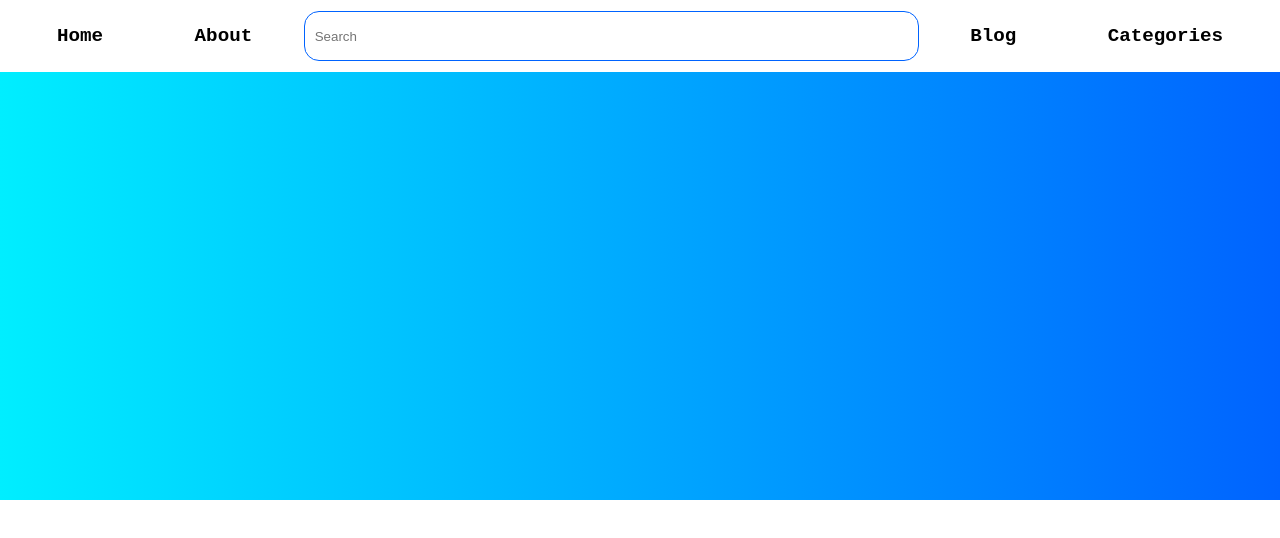
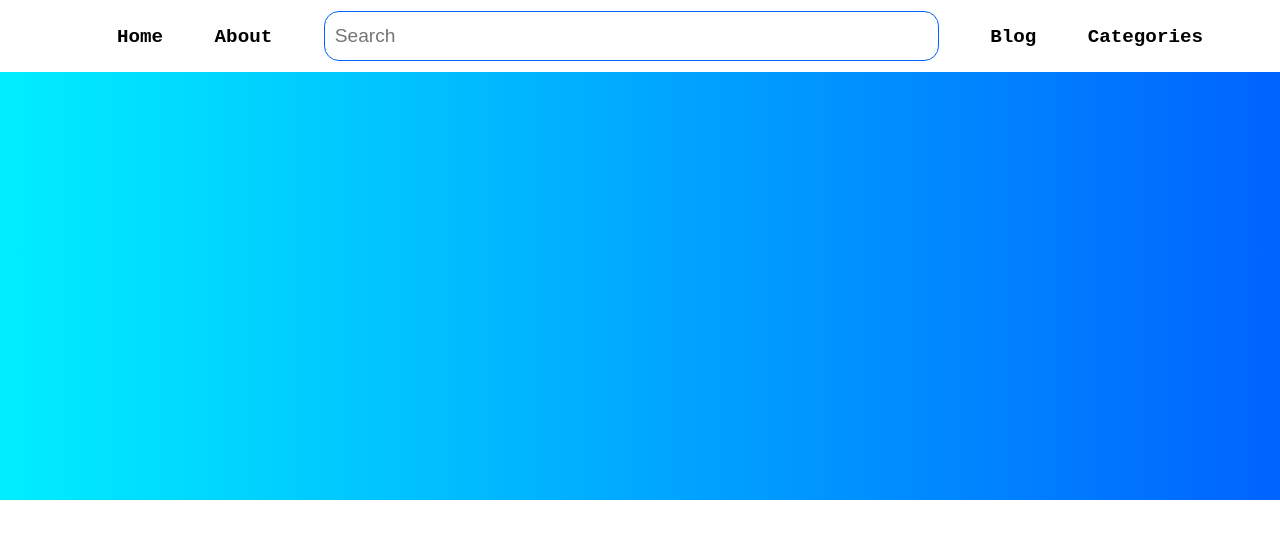
Before and after one commit to ZaphodAndo/personal-site-v1, a website: page app/index.html in a window 1280 px wide. Drawn offline with nearby package versions, Linux system fonts and the light colour scheme; files that its build step writes are made by us from their sources; a web font is replaced by a local one.

Commit message:
Changed nav bar css slightly

```diff
--- a/app/scss/NavBar.scss
+++ b/app/scss/NavBar.scss
@@ -10,15 +10,16 @@
             color: black;
             font-weight: bold;
             padding-left: 40px;
-            padding-right: 40px;
         }
         .search-box {
             width: 615px;
             height: 50px;
             padding: 0 10px 0 10px;
+            margin-left: 40px;
             border: 1px solid;
             border-color: #0063FF;
             border-radius: 15px;
+            font-size: 1.2rem;
         }
     }
 }
```
Also changed, not shown: app/images/search.svg (added).
